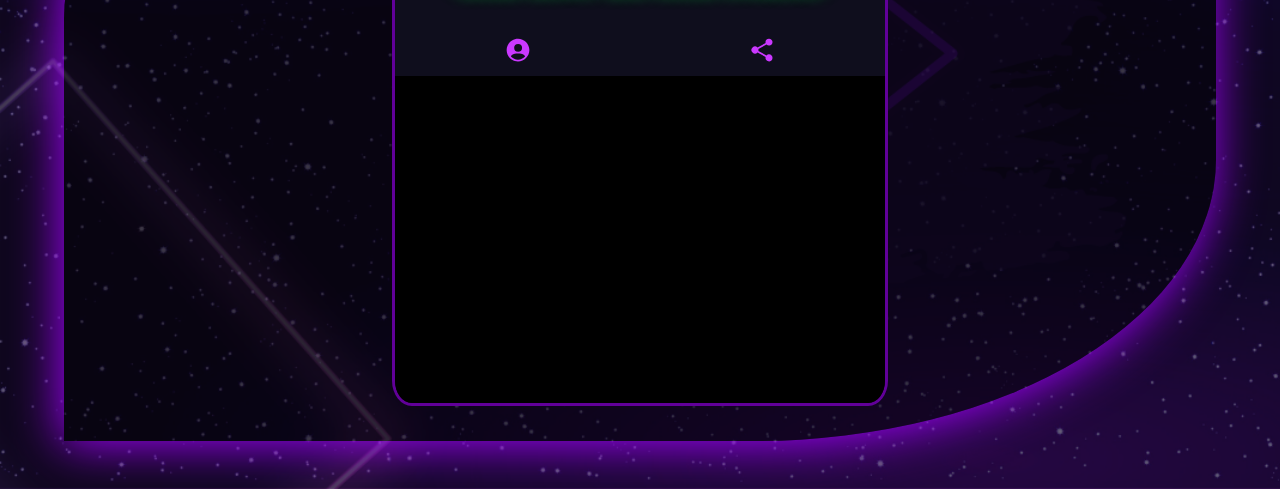
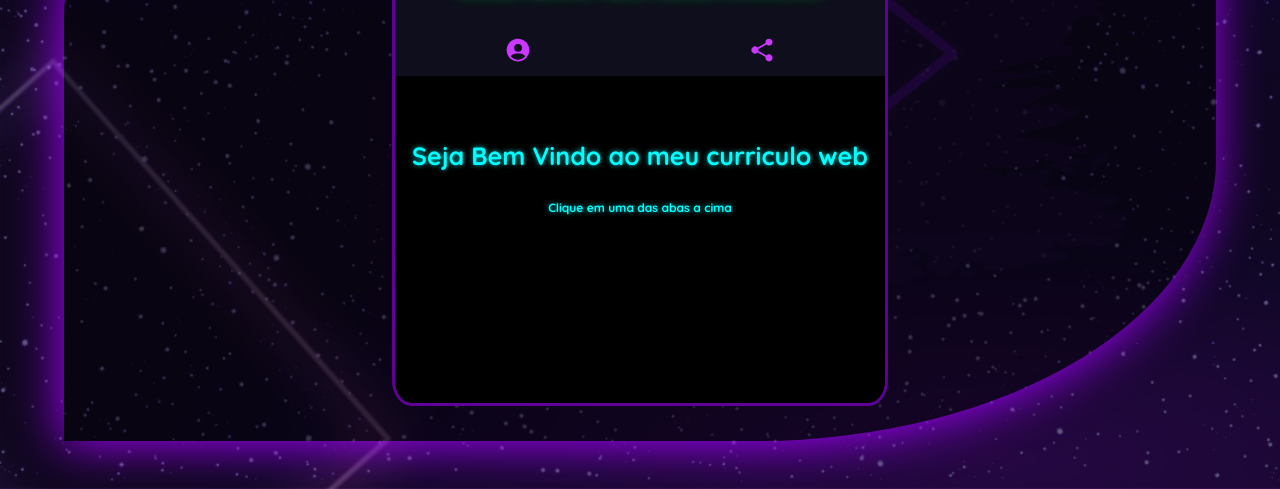
Before and after one commit to HynaellAlves/HynaellAlves.github.io, a plain HTML site: page index.html in a window 1280 px wide. Shown: the part 311-800 px from the top of the page. Drawn offline with Linux system fonts and the light colour scheme.

Commit message:
Adicionando conteúdo de boas vindas

```diff
--- a/css/index.css
+++ b/css/index.css
@@ -165,14 +165,43 @@ main {
 
 .section {
    display: flex;
-   flex-direction: column;
    width: 100%;
    height: 100%;
    overflow: hidden;
 }
 
+.start {
+   flex-direction: column;
+   text-align: center;
+   align-items: center;
+   font-family: 'Quicksand', sans-serif;
+   padding: 10% 0;
+
+}
+
+.start p {
+
+   padding: 3% 0;
+
+}
+
+.welcome {
+   font-size: 25px;
+   color: #00ffff;
+   text-shadow: 0 0 5px #00bbbb;
+
+}
+
+.sub-title {
+   font-size: 12px;
+   color: #00ffff;
+   text-shadow: 0 0 5px #00bbbb;
+
+}
+
 .section-1 {
    display: none;
+   flex-direction: column;
 
 }
 
--- a/index.html
+++ b/index.html
@@ -40,6 +40,10 @@
             </button>
          </div>
          <div class="mini-body">
+            <div class="section start">
+               <p class="welcome">Seja Bem Vindo ao meu curriculo web</p>
+               <p class="sub-title">Clique em uma das abas a cima</p>
+            </div>
             <div class="section section-1">
                <label class="title">Sobre Mim</label>
                <div class="conteudo">
@@ -73,8 +77,9 @@
                <label class="title">Redes Sociais</label>
                <div class="conteudo">
                   <label class="texto">
-                   <p class="redes-sociais"><img src="./img/logo-instagram.svg" alt="">
-                     <a href="">Instagram</a></p>
+                     <p class="redes-sociais"><img src="./img/logo-instagram.svg" alt="">
+                        <a href="">Instagram</a>
+                     </p>
                      <p class="redes-sociais"><img src="./img/logo-youtube.svg" alt=""> <a href="">Youtube</a></p>
                      <p class="redes-sociais"><img src="./img/logo-linkedin.svg" alt=""> <a href="">Linkedin</a></p>
                      <p class="redes-sociais"><img src="./img/logo-github.svg" alt=""> <a href="">GitHub</a></p>
--- a/js/nav.js
+++ b/js/nav.js
@@ -1,10 +1,13 @@
 const bnt_sobre = document.querySelector('.sobre');
 const bnt_social = document.querySelector('.sociais');
+const start = document.querySelector('.start');
 const sobre = document.querySelector('.section-1');
 const sociais = document.querySelector('.section-2');
 var active;
 
 bnt_sobre.addEventListener('click', () => {
+
+   start.style.display = 'none';
 
    active = 1;
 
@@ -20,6 +23,8 @@ bnt_sobre.addEventListener('click', () => {
 
 bnt_social.addEventListener('click', () => {
 
+   start.style.display = 'none';
+
    active = 2;
 
    if (active == 2) {
```
